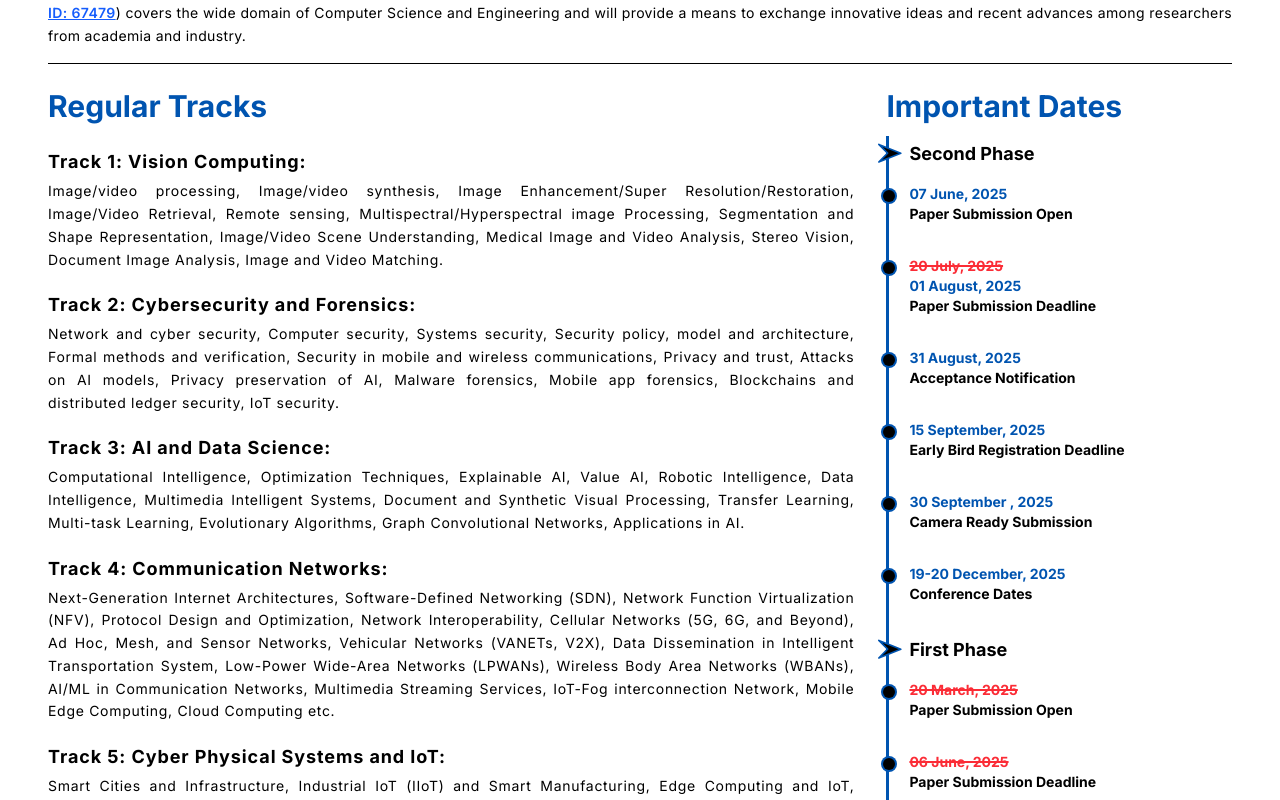
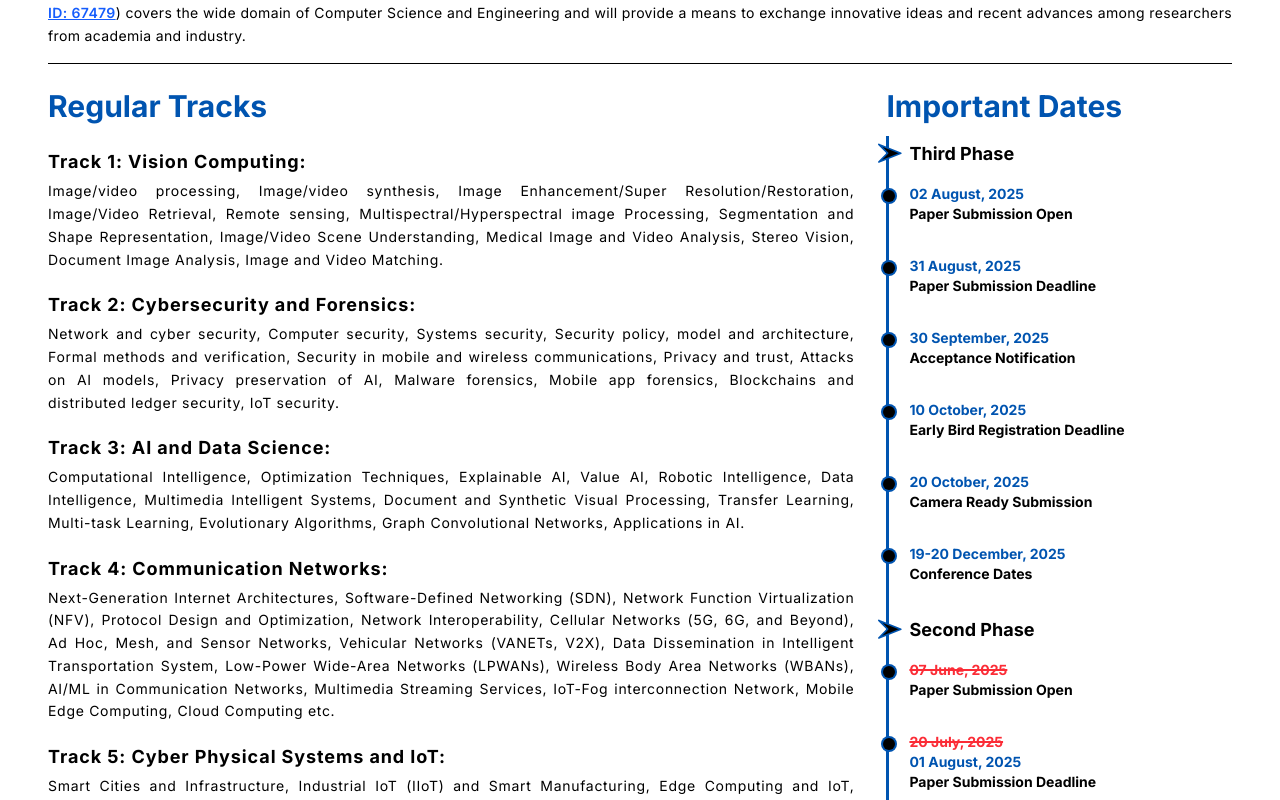
Before and after one commit to dewani12/ReACS_2025, a React (Vite) app in the folder frontend/: page / in a window 1280 px wide. Shown: the part 880-1680 px from the top of the page. Built offline with nearby package versions, Linux system fonts and the light colour scheme.

Commit message:
update: add Third Phase paper submission details and replace brochure file

```diff
--- a/frontend/src/components/MainSection.jsx
+++ b/frontend/src/components/MainSection.jsx
@@ -37,6 +37,7 @@ function MainSection() {
         },
     ]
     const updates = [
+        { text: "Third Phase Paper Submission Starts on 02 August 2025" },
         { text: "Extended Second Phase Paper Submission Deadline 20 July 2025" },
         {
             text: "Registration instructions and details are updated",
--- a/frontend/src/components/Timeline.jsx
+++ b/frontend/src/components/Timeline.jsx
@@ -24,7 +24,7 @@ const TimeLine = () => {
             done: false,
         },
         {
-            newDate: "31 July, 2025",
+            oldDate: "31 July, 2025",
             label: "Camera Ready Submission",
             done: false,
         },
@@ -33,7 +33,7 @@ const TimeLine = () => {
 
     const SecondPhaseEvents = [
         {
-            newDate: "07 June, 2025",
+            oldDate: "07 June, 2025",
             label: "Paper Submission Open",
         },
         {
@@ -61,9 +61,67 @@ const TimeLine = () => {
         }
     ];
 
+    const ThirdPhaseEvents = [
+        {
+            newDate: "02 August, 2025",
+            label: "Paper Submission Open",
+        },
+        {
+            // oldDate: "07 July, 2025",
+            // oldDate: "20 July, 2025",
+            newDate: "31 August, 2025",
+            label: "Paper Submission Deadline",
+        },
+        {
+            newDate: "30 September, 2025",
+            label: "Acceptance Notification",
+        },
+        {
+            newDate: "10 October, 2025",
+            label: "Early Bird Registration Deadline",
+        },
+        {
+            newDate: "20 October, 2025",
+            label: "Camera Ready Submission",
+        },
+        {
+            newDate: "19-20 December, 2025",
+            label: "Conference Dates",
+            done: false,
+        }
+    ];
+
     return (
         <div>
             <div className="border-l-3 py-1 border-[#0054B0] relative">
+
+                <div className="pl-5 mb-4 relative">
+                    <div className="absolute h-11 left-[14px] text-[#0054B0] transform -translate-x-full">
+                        <svg xmlns="http://www.w3.org/2000/svg" viewBox="0 0 48 80" className="w-full h-full">
+                        <path
+                            d="M4 8L20 24L4 40L44 24L4 8Z"
+                            fill="#000000"
+                            stroke="#0054B0"
+                            strokeWidth="3"
+                            strokeLinejoin="round"
+                        />
+                        </svg>
+                    </div>
+                    <p className="text-lg font-bold">Third Phase</p>
+                </div>
+                {ThirdPhaseEvents.map((event, index) => (
+                    <div key={index} className="text-sm mb-8 pl-5 relative">
+                        <div className="absolute -left-2 top-1 w-4 h-4 bg-[#0054B0] rounded-full flex items-center justify-center">
+                            <span className="bg-black w-3 h-3 rounded-full"></span>
+                        </div>
+                        {event.oldDate && (
+                            <p className="text-red-500 line-through decoration-2 font-bold">{event.oldDate}</p>
+                        )}
+                        <p className="text-[#0054B0] font-bold">{event.newDate}</p>
+                        <p className="font-bold">{event.label}</p>
+                    </div>
+                ))}
+
 
                 <div className="pl-5 mb-4 relative">
                     <div className="absolute h-11 left-[14px] text-[#0054B0] transform -translate-x-full">
--- a/frontend/src/pages/CFP.jsx
+++ b/frontend/src/pages/CFP.jsx
@@ -1,6 +1,6 @@
 import { Download } from "lucide-react"
 import { Navbar, Footer } from "../components"
-import brochure from "../assets/ReACS_2025_CFP_Brochure_SecondPhase_Extended_Deadline-2.pdf"
+import brochure from "../assets/ReACS_2025_CFP_Brochure_Third_Phase.pdf"
 
 function CFP() {
     const RegularTracks = [
```
Also changed, not shown: 2 other files (tests, documents, lock files or other folders).
